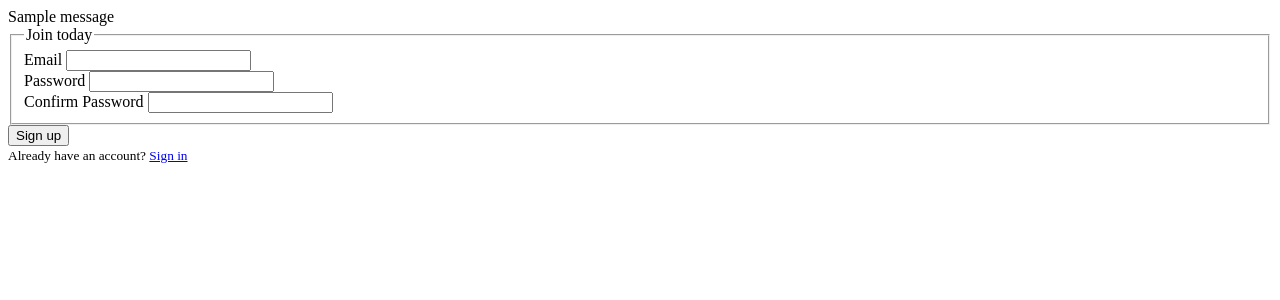
After one commit to so1dier/flask-restaurant, a Flask app: page /register in a window 1280 px wide. The commit adds this page. Shown: the top 300 px of the page. Run offline with Flask 2, Linux system fonts and the light colour scheme; one stand-in notice (Sample message) is shown.

Commit message:
Add register and login forms with validation

```diff
--- a/app.py
+++ b/app.py
@@ -1,6 +1,10 @@
 from flask import Flask, render_template, request
+from flask import flash, redirect, url_for
+from forms import RegistrationForm, LoginForm
 
 app = Flask(__name__)
+
+app.config['SECRET_KEY'] = '24ba438773ab9e100d2a985fef34b506'
 
 menu_items = [
     {'id': 'id_pizza', 'name': 'name_pizza', 'price' :12.50, 'ingredients': 'mozarella, olives, dough'},
@@ -18,3 +22,20 @@ def menu():
     #item_id = 'id_pizza'
     #item_name = 'name_pizza'
     return render_template('menu.html', menu_items=menu_items)
+
+@app.route('/register', methods=['GET', 'POST'])
+def register():
+    form = RegistrationForm()
+    if form.validate_on_submit():
+        flash(f'Account created for {form.email.data}', 'success')
+        return redirect(url_for('menu'))
+    return render_template('register.html', title='Register', form=form)
+
+@app.route('/login', methods=['GET', 'POST'])
+def login():
+    form = LoginForm()
+    return render_template('login.html', title='Login', form=form)
+
+
+if __name__ == '__main__':
+    app.run(debug=True)
--- /dev/null
+++ b/forms.py
@@ -0,0 +1,22 @@
+from flask_wtf import FlaskForm
+from wtforms import StringField, PasswordField, SubmitField, BooleanField
+from wtforms.validators import DataRequired, Length, Email, EqualTo
+
+
+
+class RegistrationForm(FlaskForm):
+
+    email = StringField('Email', validators=[DataRequired(), Email()])
+    password = PasswordField('Password', validators=[DataRequired(), Length(min=6, max=20)])
+    confirm_password = PasswordField('Confirm Password', validators=[DataRequired(), EqualTo('password')])
+
+    submit = SubmitField('Sign up')
+
+
+class LoginForm(FlaskForm):
+
+    email = StringField('Email', validators=[DataRequired(), Email()])
+    password = PasswordField('Password', validators=[DataRequired(), Length(min=6, max=20)])
+    remember = BooleanField('Remember me')
+
+    submit = SubmitField('Login')
--- a/requirements.txt
+++ b/requirements.txt
@@ -4,3 +4,5 @@ click
 black
 pytest-cov
 flask
+flask-wtf
+email-validator
--- /dev/null
+++ b/templates/layout.html
@@ -0,0 +1,23 @@
+<!DOCTYPE html>
+<html>
+    <head>
+        <meta name="viewport" content="initial-scale=1, width=device-width">
+        <title>
+            This is all draft for now!
+        </title>
+    </head>
+        <body>
+            {% with messages = get_flashed_messages(with_categories=true) %}
+                {% if messages %}
+                    {% for category, message in messages %}
+                    <div class="alert alert-{{category}}">
+                        {{ message }}
+                    </div>
+                    {% endfor %}
+                {% endif %}
+            {% endwith %}
+
+            {% block content %}
+            {% endblock %}
+        </body>
+</html>
--- /dev/null
+++ b/templates/register.html
@@ -0,0 +1,62 @@
+{% extends "layout.html" %}
+{% block content %}
+    <div class="content-section">
+        <form method="POST" action="">
+            {{ form.hidden_tag() }}
+            <fieldset class = "form-group">
+                <legend class="border-bottom mb-4">Join today</legend>
+                <div class="form-group">
+                    {{ form.email.label(class="form-control-label")}}
+
+                    {% if form.email.errors %}
+                        {{ form.email(class="form-control form-control-lg is-invalid")}}
+                        <div class="invalid-feedback">
+                            {% for error in form.email.errors %}
+                                <span>{{error}}</span>
+                            {% endfor %}
+                        </div>
+                    {% else %}
+                        {{ form.email(class="form-control form-control-lg")}}
+                    {% endif %}
+
+                </div>
+                <div class="form-group">
+                    {{ form.password.label(class="form-control-label")}}
+
+                    {% if form.password.errors %}
+                        {{ form.password(class="form-control form-control-lg is-invalid")}}
+                        <div class="invalid-feedback">
+                            {% for error in form.password.errors %}
+                                <span>{{error}}</span>
+                            {% endfor %}
+                        </div>
+                    {% else %}
+                        {{ form.password(class="form-control form-control-lg")}}
+                    {% endif %}
+                </div>
+                <div class="form-group">
+                    {{ form.confirm_password.label(class="form-control-label")}}
+                    {% if form.confirm_password.errors %}
+                        {{ form.confirm_password(class="form-control form-control-lg is-invalid")}}
+                        <div class="invalid-feedback">
+                            {% for error in form.confirm_password.errors %}
+                                <span>{{error}}</span>
+                            {% endfor %}
+                        </div>
+                    {% else %}
+                        {{ form.confirm_password(class="form-control form-control-lg")}}
+                    {% endif %}
+                </div>
+            </fieldset>
+            <div class="form-group">
+                {{ form.submit(class="btn btn-outline-info") }}
+            </div>
+        </form>
+    </div>
+    <div class="border-top pt-3">
+        <small class="text-muted">
+            Already have an account? <a class="ml-2" href="{{ url_for('login') }}">Sign in</a>
+        </small>
+
+    </div>
+{% endblock content %}
```
Also changed, not shown: templates/index.html (+4 -10 lines), templates/login.html (added, +51 -0 lines), templates/menu.html (+3 -6 lines).
